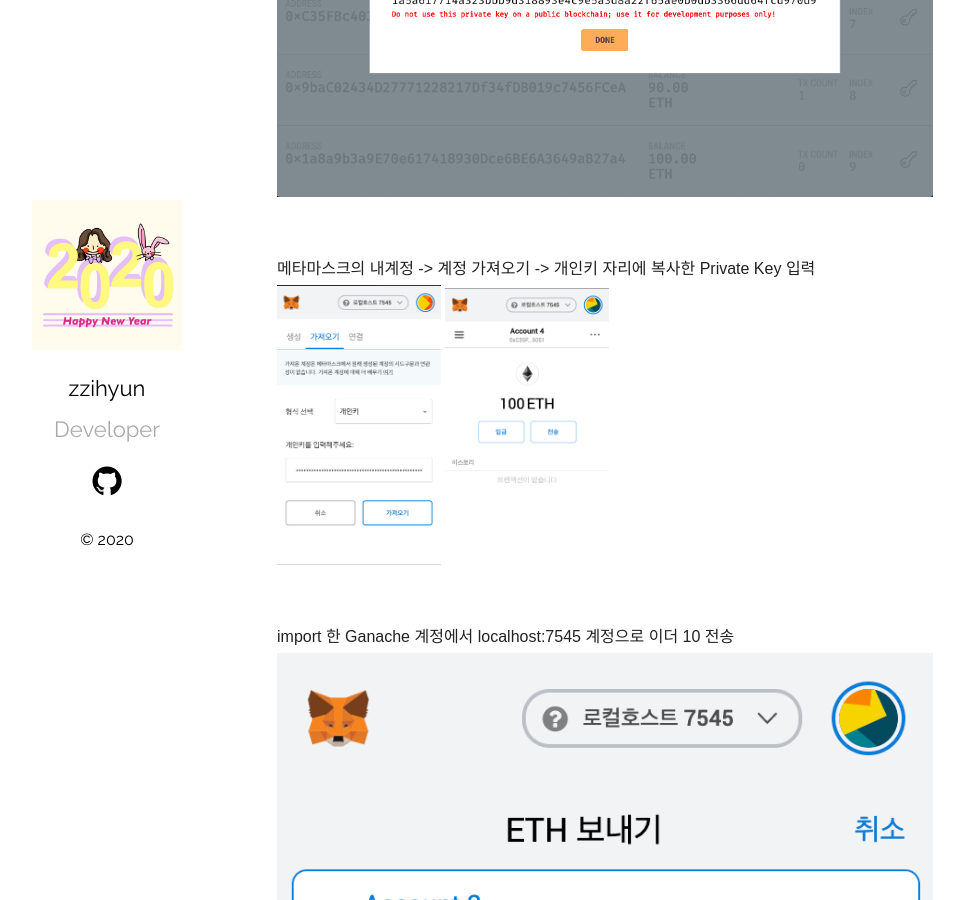
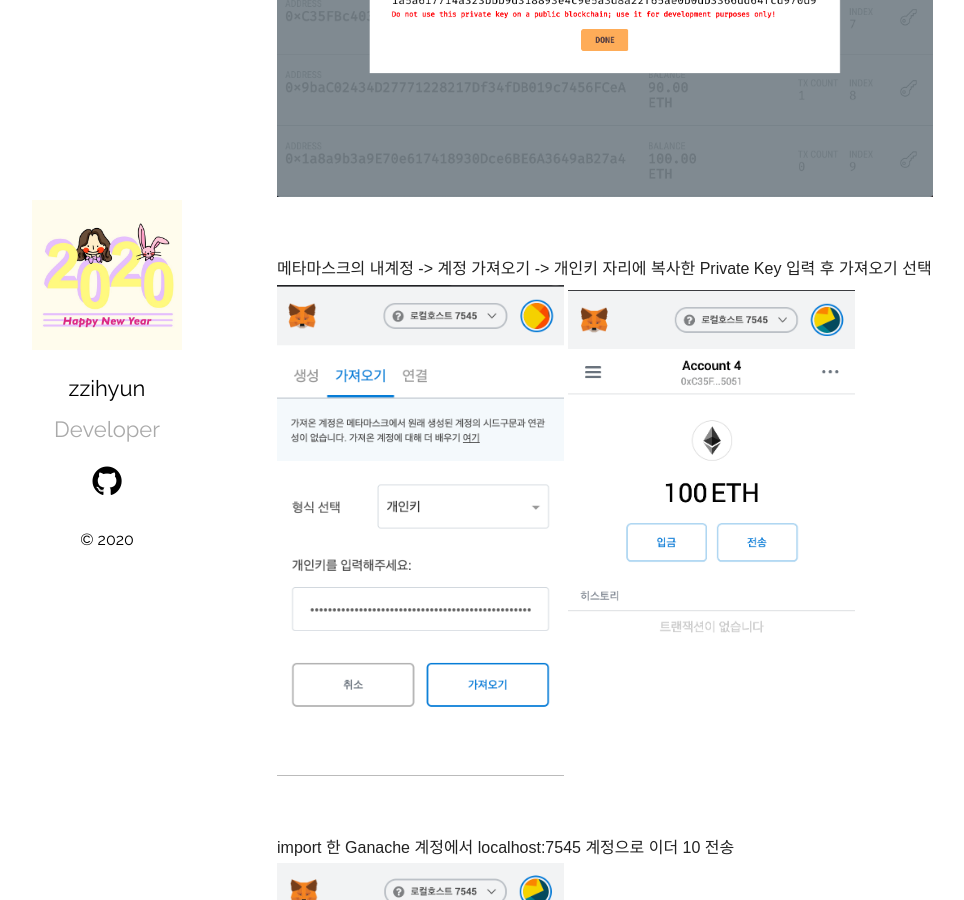
Before and after one commit to jhhhj1002/jhhhj1002.github.io, a Jekyll site: the page built from _posts/2020-03-29-Truffle-in-Blockchain-03.markdown, in a window 1280 px wide and 900 px high, scrolled down 4316 px. Shown: the whole window, without its empty margins (78-1042 px from the left). Built offline with Jekyll 4.4.1, drawn with Linux system fonts in a browser that asks for light colours.

Commit message:
Update 2020-03-29-Truffle-in-Blockchain-03.markdown

```diff
--- a/_posts/2020-03-29-Truffle-in-Blockchain-03.markdown
+++ b/_posts/2020-03-29-Truffle-in-Blockchain-03.markdown
@@ -116,13 +116,13 @@ Ganache 계정중 import 할 계정의 Private Key 복사
 <img src="/assets/imgs/Blockchain&Truffle_32.png" width="80%" height="45%" >
 
 <br/>
-메타마스크의 내계정 -> 계정 가져오기 -> 개인키 자리에 복사한 Private Key 입력
-<img src="/assets/imgs/Blockchain&Truffle_33.png" width="20%" height="15%" >
-<img src="/assets/imgs/Blockchain&Truffle_34.png" width="20%" height="15%" >
+메타마스크의 내계정 -> 계정 가져오기 -> 개인키 자리에 복사한 Private Key 입력 후 가져오기 선택
+<img src="/assets/imgs/Blockchain&Truffle_33.png" width="35%" height="25%" >
+<img src="/assets/imgs/Blockchain&Truffle_34.png" width="35%" height="25%" >
 
 <br/>
-  import 한 Ganache 계정에서 localhost:7545 계정으로 이더 10 전송
-   <img src="/assets/imgs/Blockchain&Truffle_35.png" width="80%" height="45%" >
+import 한 Ganache 계정에서 localhost:7545 계정으로 이더 10 전송
+<img src="/assets/imgs/Blockchain&Truffle_35.png" width="35%" height="25%" >
 
 
 프로젝트 재시작 ( npm run start )
```
